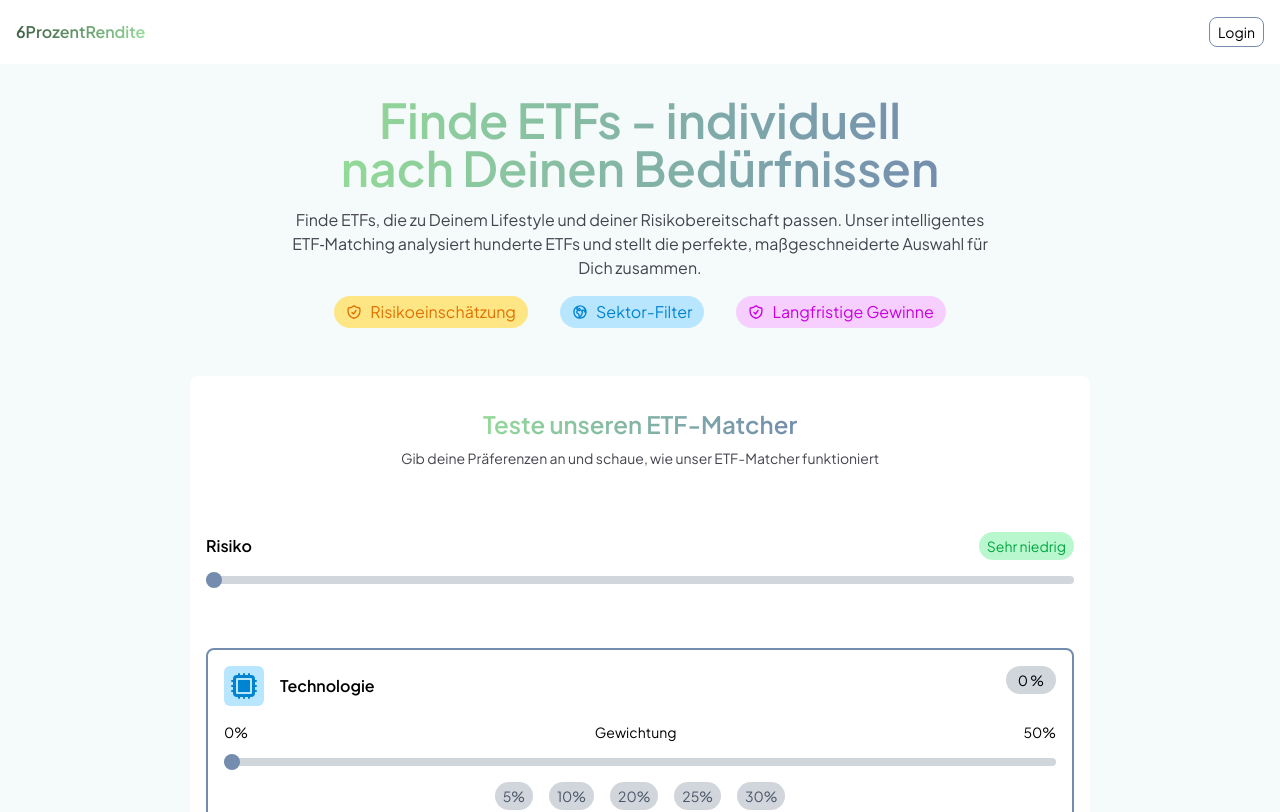
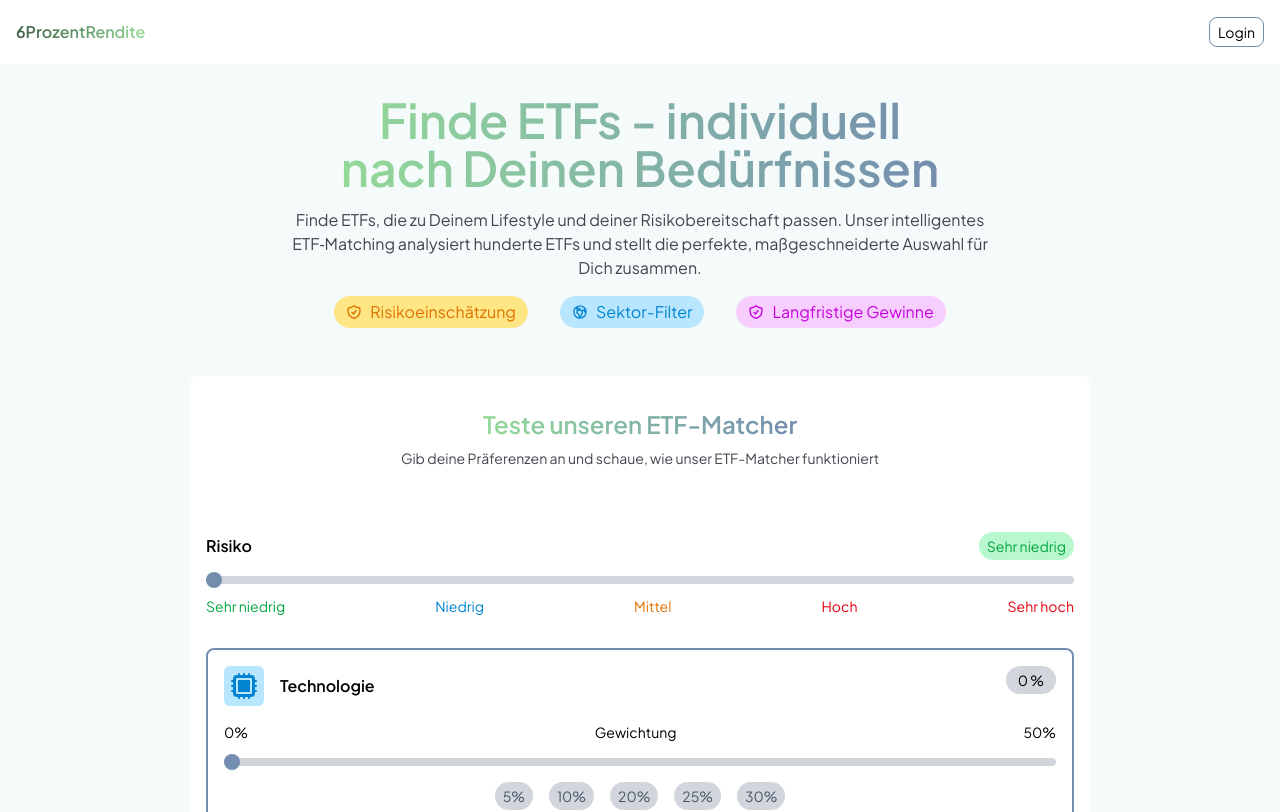
Before and after one commit to KyleKreuter/6ProzentRendite-frontend, a React (Vite) app: page / in a window 1280 px wide. Shown: the top 812 px of the page. Built offline with nearby package versions, Linux system fonts and the light colour scheme.

Commit message:
"Enhance RiskLevelComponent with descriptive labels for risk levels below slider"

```diff
--- a/src/components/matcher/risk/RiskLevelComponent.jsx
+++ b/src/components/matcher/risk/RiskLevelComponent.jsx
@@ -32,6 +32,7 @@ const RiskLevelComponent = ({onRiskValueChange}) => {
                 <p className={"font-semibold"}>Risiko</p>
                 <RiskLevelPill riskLevel={getRiskLevelFromRiskValue(risk)}/>
             </div>
+            <div className={"w-full relative"}>
                 <Slider.Root
                     className="relative flex w-full touch-none select-none items-center"
                     value={[risk]}
@@ -47,6 +48,15 @@ const RiskLevelComponent = ({onRiskValueChange}) => {
                     <Slider.Thumb
                         className="block h-4 w-4 rounded-full bg-pastel-blue focus:outline-none hover:cursor-pointer"/>
                 </Slider.Root>
+                <div className={"absolute -bottom-8 flex items-center justify-between w-full text-sm"}>
+                    <p className={"text-green-600"}>Sehr niedrig</p>
+                    <p className={"text-sky-600"}>Niedrig</p>
+                    <p className={"text-amber-600"}>Mittel</p>
+                    <p className={"text-red-600"}>Hoch</p>
+                    <p className={"text-red-600"}>Sehr hoch</p>
+                </div>
+            </div>
+
         </div>
     );
 };
```
Lines whose indentation alone changed are shown as unchanged.
